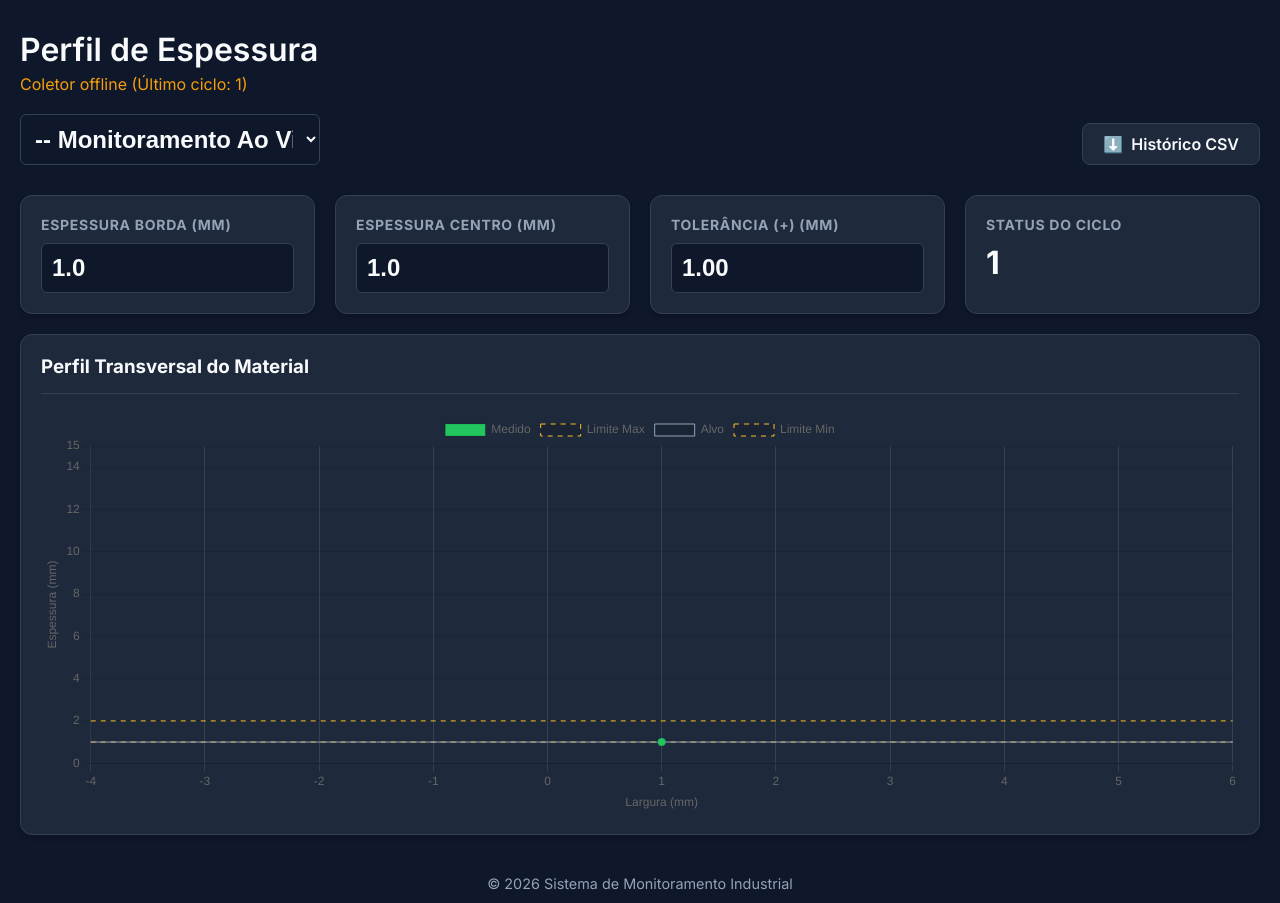
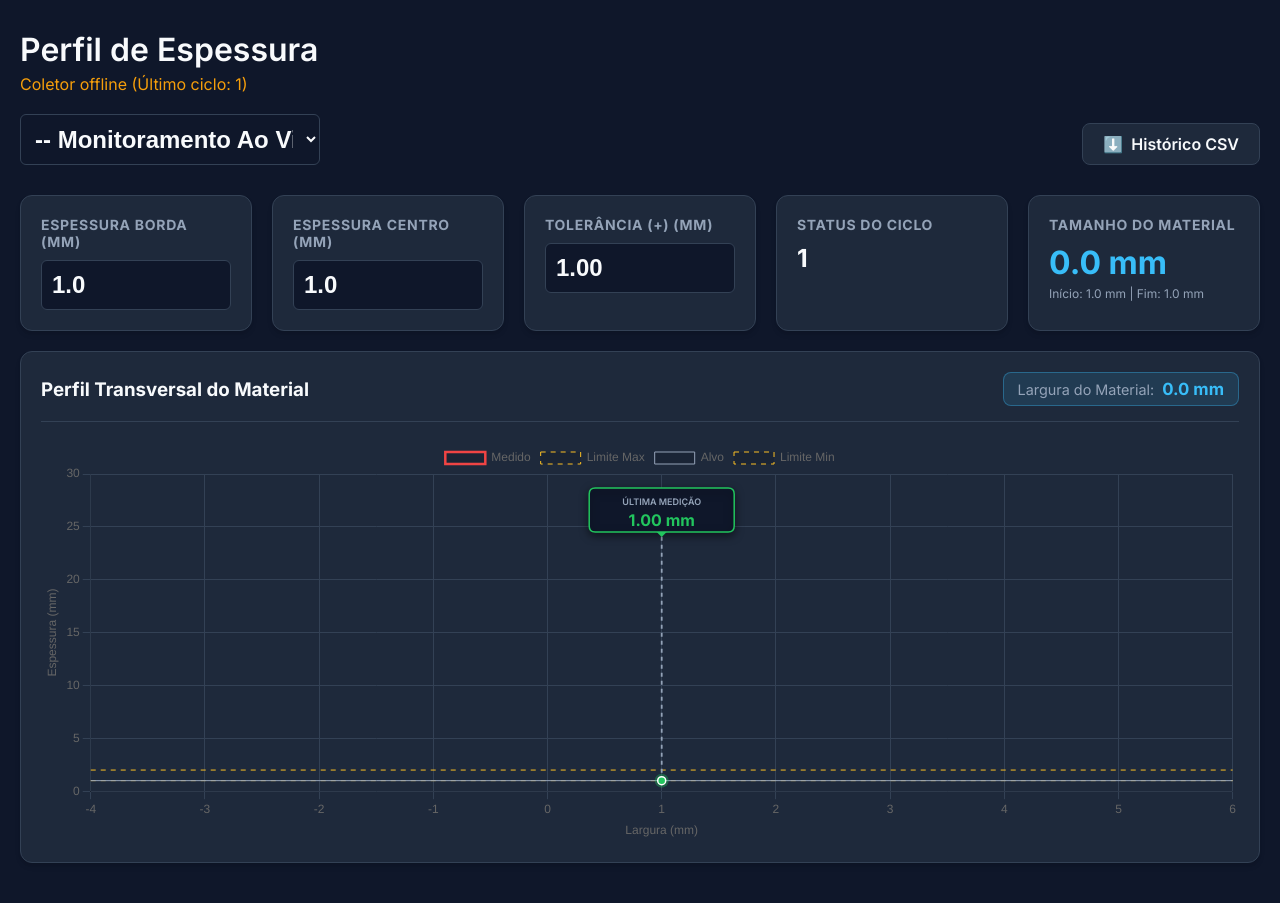
Before and after one commit to programasindustriais13/medidor_espessura, a Django app: page / in a window 1280 px wide. Shown: the part 100-1003 px from the top of the page. Run offline with Django 4.2, Linux system fonts and the light colour scheme; tables that the repository leaves empty hold one stand-in row (values such as "Sample post").

Commit message:
feat(dashboard): escala de 30mm, perfil continuo em linha, rastreador tempo real e calculo de largura do material

```diff
--- a/core/static/css/style.css
+++ b/core/static/css/style.css
@@ -135,7 +135,7 @@ body {
 
 .metrics-row {
     display: grid;
-    grid-template-columns: repeat(auto-fit, minmax(250px, 1fr));
+    grid-template-columns: repeat(auto-fit, minmax(200px, 1fr));
     gap: 20px;
 }
 
--- a/core/static/js/dashboard.js
+++ b/core/static/js/dashboard.js
@@ -2,21 +2,43 @@ document.addEventListener('DOMContentLoaded', function () {
     const ctx = document.getElementById('profileChart').getContext('2d');
 
     // Elementos de UI
-    const scanSelect = document.createElement('select'); // Criaremos dinamicamente no header
+    const scanSelect = document.createElement('select');
     scanSelect.className = 'input-control';
     scanSelect.style.maxWidth = '300px';
 
     // Inserir seletor no header
     const pageHeaderDiv = document.querySelector('.page-header > div');
+    if (pageHeaderDiv) {
         pageHeaderDiv.appendChild(document.createElement('br'));
         pageHeaderDiv.appendChild(scanSelect);
+    }
 
     const statusText = document.getElementById('scan-status-text');
     const scanIdText = document.getElementById('current-scan-id');
     const exportBtn = document.querySelector('a[href*="exportar"]');
 
+    // Elementos de Largura / Tamanho do Material
+    const widthValElem = document.getElementById('material-width-val');
+    const widthSubtextElem = document.getElementById('material-range-subtext');
+    const badgeWidthElem = document.getElementById('badge-width-val');
+
     let currentChart = null;
     let selectedScanId = null;
+
+    // Função utilitária universal para desenhar retângulos arredondados no canvas
+    function drawRoundedRect(canvasCtx, x, y, width, height, radius) {
+        canvasCtx.beginPath();
+        canvasCtx.moveTo(x + radius, y);
+        canvasCtx.lineTo(x + width - radius, y);
+        canvasCtx.quadraticCurveTo(x + width, y, x + width, y + radius);
+        canvasCtx.lineTo(x + width, y + height - radius);
+        canvasCtx.quadraticCurveTo(x + width, y + height, x + width - radius, y + height);
+        canvasCtx.lineTo(x + radius, y + height);
+        canvasCtx.quadraticCurveTo(x, y + height, x, y + height - radius);
+        canvasCtx.lineTo(x, y + radius);
+        canvasCtx.quadraticCurveTo(x, y, x + radius, y);
+        canvasCtx.closePath();
+    }
 
     // Carregar lista de Scans
     async function loadScanList() {
@@ -25,33 +47,151 @@ document.addEventListener('DOMContentLoaded', function () {
             const json = await res.json();
 
             scanSelect.innerHTML = '<option value="">-- Monitoramento Ao Vivo --</option>';
+            if (json.scans && Array.isArray(json.scans)) {
                 json.scans.forEach(sid => {
                     const opt = document.createElement('option');
                     opt.value = sid;
                     opt.textContent = sid.replace('SCAN_', '') + ' (Histórico)';
                     scanSelect.appendChild(opt);
                 });
-        } catch (e) { console.error('Erro loading scans', e); }
             }
+        } catch (e) {
+            console.error('Erro loading scans', e);
+        }
+    }
+
+    // Plugin customizado para desenhar a linha tracejada e a caixa com a espessura atual em tempo real
+    const realtimeTrackerPlugin = {
+        id: 'realtimeTracker',
+        afterDatasetsDraw(chart) {
+            const tracker = chart.options?.plugins?.realtimeTracker;
+            if (!tracker || !tracker.active || !tracker.point) return;
+
+            const { ctx: c, chartArea, scales: { x, y } } = chart;
+            const pt = tracker.point;
+
+            if (pt.x === undefined || pt.y === undefined) return;
+
+            const px = x.getPixelForValue(pt.x);
+            const py = y.getPixelForValue(pt.y);
+
+            // Validar limites visíveis da área de dados
+            if (isNaN(px) || isNaN(py) || px < chartArea.left - 5 || px > chartArea.right + 5 || py < chartArea.top - 5 || py > chartArea.bottom + 5) {
+                return;
+            }
+
+            c.save();
+
+            // Dimensões da caixa de medição atual
+            const boxWidth = 145;
+            const boxHeight = 44;
+            const boxY = chartArea.top + 14;
+
+            // Clampar boxX para ficar sempre totalmente dentro da área visível do gráfico
+            let boxX = px - boxWidth / 2;
+            if (boxX < chartArea.left + 8) boxX = chartArea.left + 8;
+            if (boxX + boxWidth > chartArea.right - 8) boxX = chartArea.right - boxWidth - 8;
+
+            // 1. Linha tracejada subindo da medição atual até a base da caixa flutuante
+            const lineEndY = boxY + boxHeight;
+            c.beginPath();
+            c.setLineDash([4, 4]);
+            c.strokeStyle = tracker.isScanning ? '#38bdf8' : '#94a3b8';
+            c.lineWidth = 1.8;
+            c.moveTo(px, py);
+            c.lineTo(px, lineEndY);
+            c.stroke();
+
+            // 2. Ponto pulsante no gráfico na coordenada exata medida
+            c.setLineDash([]);
+            // Halo suave ao redor do ponto medido
+            c.beginPath();
+            c.arc(px, py, 7, 0, 2 * Math.PI);
+            c.fillStyle = pt.is_ok ? 'rgba(34, 197, 94, 0.35)' : 'rgba(239, 68, 68, 0.35)';
+            c.fill();
+
+            // Círculo central nítido
+            c.beginPath();
+            c.arc(px, py, 4, 0, 2 * Math.PI);
+            c.fillStyle = pt.is_ok ? '#22c55e' : '#ef4444';
+            c.strokeStyle = '#ffffff';
+            c.lineWidth = 1.5;
+            c.fill();
+            c.stroke();
+
+            // 3. Caixa flutuante no topo do gráfico
+            c.shadowColor = 'rgba(0, 0, 0, 0.5)';
+            c.shadowBlur = 8;
+            c.shadowOffsetY = 3;
+
+            c.fillStyle = '#0f172a';
+            c.strokeStyle = pt.is_ok ? '#22c55e' : (tracker.isScanning ? '#38bdf8' : '#64748b');
+            c.lineWidth = 1.5;
+
+            drawRoundedRect(c, boxX, boxY, boxWidth, boxHeight, 6);
+            c.fill();
+            c.stroke();
+
+            // Reset de sombra para os textos
+            c.shadowColor = 'transparent';
+
+            // Ponteiro triangular apontando para a linha da coordenada X
+            const pointerX = Math.min(Math.max(px, boxX + 12), boxX + boxWidth - 12);
+            c.beginPath();
+            c.moveTo(pointerX - 5, boxY + boxHeight);
+            c.lineTo(pointerX + 5, boxY + boxHeight);
+            c.lineTo(pointerX, boxY + boxHeight + 5);
+            c.closePath();
+            c.fillStyle = pt.is_ok ? '#22c55e' : (tracker.isScanning ? '#38bdf8' : '#64748b');
+            c.fill();
+
+            // 4. Textos internos na caixa
+            c.textAlign = 'center';
+            c.font = '600 9px Inter, sans-serif';
+            c.fillStyle = '#94a3b8';
+            const headerLabel = tracker.isScanning ? '● MEDIÇÃO ATUAL' : 'ÚLTIMA MEDIÇÃO';
+            c.fillText(headerLabel, boxX + boxWidth / 2, boxY + 14);
+
+            // Valor da espessura atual (destaque grande)
+            c.font = 'bold 16px Inter, sans-serif';
+            c.fillStyle = pt.is_ok ? '#22c55e' : '#f8fafc';
+            c.fillText(`${pt.y.toFixed(2)} mm`, boxX + boxWidth / 2, boxY + 33);
+
+            c.restore();
+        }
+    };
 
     // Configuração Inicial do Gráfico
     function initChart() {
         currentChart = new Chart(ctx, {
-            type: 'scatter',
+            type: 'line',
+            plugins: [realtimeTrackerPlugin],
             data: {
                 datasets: [
                     {
                         label: 'Medido',
                         data: [],
-                        backgroundColor: ctx => ctx.raw?.is_ok ? '#22c55e' : '#ef4444',
-                        pointRadius: 4,
+                        type: 'line',
+                        borderColor: '#ef4444', // Linha base vermelha (fora de tolerância)
+                        borderWidth: 2.5,
+                        pointRadius: 0, // Sem pontos dispersos
+                        pointHoverRadius: 6,
+                        pointHitRadius: 10,
+                        tension: 0,
+                        fill: false,
+                        segment: {
+                            borderColor: ctxSeg => {
+                                const p = ctxSeg.p1?.raw;
+                                return p?.is_ok ? '#22c55e' : '#ef4444';
+                            }
+                        },
                         order: 1
                     },
                     {
                         label: 'Limite Max',
                         data: [],
                         type: 'line',
-                        borderColor: '#fbbf24', // Yellow/Orange
+                        borderColor: '#fbbf24', // Amarelo
                         borderDash: [5, 5],
                         pointRadius: 0,
                         borderWidth: 1,
@@ -65,13 +205,14 @@ document.addEventListener('DOMContentLoaded', function () {
                         borderColor: '#94a3b8',
                         borderWidth: 1,
                         pointRadius: 0,
+                        fill: false,
                         order: 3
                     },
                     {
                         label: 'Limite Min',
                         data: [],
                         type: 'line',
-                        borderColor: '#fbbf24',
+                        borderColor: '#fbbf24', // Amarelo
                         borderDash: [5, 5],
                         pointRadius: 0,
                         borderWidth: 1,
@@ -88,16 +229,24 @@ document.addEventListener('DOMContentLoaded', function () {
                         type: 'linear',
                         position: 'bottom',
                         title: { display: true, text: 'Largura (mm)' },
-                        // min: 0, max: 600 -- Removido para auto-scale
                         grid: { color: '#334155' }
                     },
                     y: {
                         title: { display: true, text: 'Espessura (mm)' },
                         min: 0,
-                        max: 15 // Range típico
+                        max: 30, // Escala aumentada de 15 para 30mm conforme solicitado
+                        grid: { color: '#334155' },
+                        ticks: {
+                            stepSize: 5
+                        }
                     }
                 },
                 plugins: {
+                    realtimeTracker: {
+                        active: false,
+                        isScanning: false,
+                        point: null
+                    },
                     tooltip: {
                         callbacks: {
                             label: function (context) {
@@ -119,31 +268,32 @@ document.addEventListener('DOMContentLoaded', function () {
 
     async function fetchData() {
         try {
-            // Coletar parêmetros de configuração da UI
+            // Coletar parâmetros de configuração da UI
             const params = new URLSearchParams();
             if (selectedScanId) params.append('scan_id', selectedScanId);
 
-            // Parametros de Lógica (enviados para o backend recalcular na hora)
-            // Parametros de Lógica
+            // Parâmetros de Lógica (enviados para o backend recalcular na hora)
             params.append('esp_borda', (document.getElementById('logic-esp-borda')?.value || 2.0).toString().replace(',', '.'));
             params.append('centro', (document.getElementById('logic-centro')?.value || 10).toString().replace(',', '.'));
             params.append('tol', (document.getElementById('logic-tol')?.value || 0.5).toString().replace(',', '.'));
 
             const response = await fetch(`/api/dados/?${params.toString()}`);
             const json = await response.json();
-            console.log('Dados recebidos:', json); // Debug
 
             const collStatus = json.collector_status || 'IDLE';
 
             if (json.scan_id) {
                 // Atualizar UI
                 const displayId = json.scan_id.replace('SCAN_', '');
-                scanIdText.textContent = displayId;
+                if (scanIdText) scanIdText.textContent = displayId;
 
                 // Formar URL de exportação com os mesmos parâmetros para manter coerência
+                if (exportBtn) {
                     const csvParams = new URLSearchParams(params);
                     exportBtn.href = `/exportar/csv/?${csvParams.toString()}`;
+                }
 
+                if (statusText) {
                     if (selectedScanId) {
                         statusText.textContent = "Modo: Visualização de Histórico";
                         statusText.style.color = '#fbbf24';
@@ -162,25 +312,53 @@ document.addEventListener('DOMContentLoaded', function () {
                             statusText.style.color = '#94a3b8';
                         }
                     }
+                }
 
-                // Parsear Dados
-                const points = json.data;
+                const points = json.data || [];
+
+                // Atualizar Informações de Tamanho/Largura do Material (calculado com corte > 0.9 mm)
+                let mat = json.material;
+                if (!mat || mat.largura === null || mat.largura === undefined) {
+                    // Fallback de cálculo direto no cliente caso o payload ainda não contenha material
+                    const validPoints = points.filter(p => p.y > 0.9);
+                    if (validPoints.length > 0) {
+                        const xs = validPoints.map(p => p.x);
+                        const minX = Math.min(...xs);
+                        const maxX = Math.max(...xs);
+                        mat = {
+                            largura: Math.round((maxX - minX) * 100) / 100,
+                            x_inicial: minX,
+                            x_final: maxX
+                        };
+                    }
+                }
+
+                if (mat && mat.largura !== null && mat.largura !== undefined) {
+                    const formattedWidth = `${mat.largura.toFixed(1)} mm`;
+                    if (widthValElem) widthValElem.textContent = formattedWidth;
+                    if (badgeWidthElem) badgeWidthElem.textContent = formattedWidth;
+                    if (widthSubtextElem) {
+                        widthSubtextElem.textContent = `Início: ${mat.x_inicial.toFixed(1)} mm | Fim: ${mat.x_final.toFixed(1)} mm`;
+                    }
+                } else {
+                    if (widthValElem) widthValElem.textContent = '-- mm';
+                    if (badgeWidthElem) badgeWidthElem.textContent = '-- mm';
+                    if (widthSubtextElem) widthSubtextElem.textContent = '';
+                }
 
                 // Mapear datasets
-                // Ponto medido com coordenadas reais
-                currentChart.data.datasets[0].data = points.map(p => ({
+                if (points.length > 0) {
+                    // Ordenar por X para formar uma linha contínua e sem cruzamento
+                    const sortedPoints = [...points].sort((a, b) => a.x - b.x);
+
+                    currentChart.data.datasets[0].data = sortedPoints.map(p => ({
                         x: p.x, y: p.y, is_ok: p.is_ok, target: p.target, zona: p.zona
                     }));
 
-                // Linhas de Referência (construir perfil contínuo ordenado por X)
-                if (points.length > 0) {
-                    const sortedPoints = [...points].sort((a, b) => a.x - b.x);
                     const minX = sortedPoints[0].x;
                     const maxX = sortedPoints[sortedPoints.length - 1].x;
 
                     if (minX === maxX) {
-                        // Quando todas as coordenadas X são idênticas (ex: X=0 em medição pontual),
-                        // traça linhas de referência horizontais visíveis delimitando a faixa
                         const spanMin = minX === 0 ? 0 : minX - 5;
                         const spanMax = minX === 0 ? 10 : minX + 5;
                         const p0 = points[0];
@@ -192,16 +370,48 @@ document.addEventListener('DOMContentLoaded', function () {
                         currentChart.data.datasets[2].data = sortedPoints.map(p => ({ x: p.x, y: p.target }));
                         currentChart.data.datasets[3].data = sortedPoints.map(p => ({ x: p.x, y: p.min }));
                     }
+
+                    // Garantir escala mínima de 30mm conforme solicitado (e expandir se passar de 30mm)
+                    const maxY = Math.max(...points.map(p => p.y || 0));
+                    currentChart.options.scales.y.min = 0;
+                    currentChart.options.scales.y.max = Math.max(30, Math.ceil((maxY + 2) / 5) * 5);
+
+                    // Indicador em tempo real: linha tracejada subindo para caixa com espessura atual
+                    const isScanning = collStatus === 'SCANNING' || json.is_live_cycle;
+                    const latestPoint = points[points.length - 1]; // Ponto mais recente na ordem cronológica de varredura
+                    if (latestPoint && (isScanning || !selectedScanId)) {
+                        currentChart.options.plugins.realtimeTracker = {
+                            active: true,
+                            isScanning: isScanning,
+                            point: latestPoint
+                        };
                     } else {
-                    currentChart.data.datasets[1].data = [];
-                    currentChart.data.datasets[2].data = [];
-                    currentChart.data.datasets[3].data = [];
+                        currentChart.options.plugins.realtimeTracker = {
+                            active: false,
+                            isScanning: false,
+                            point: null
+                        };
+                    }
+                } else {
+                    currentChart.data.datasets.forEach(d => d.data = []);
+                    currentChart.options.plugins.realtimeTracker = {
+                        active: false,
+                        isScanning: false,
+                        point: null
+                    };
                 }
 
                 currentChart.update();
             } else {
-                scanIdText.textContent = "--";
-                if (!selectedScanId) {
+                if (scanIdText) scanIdText.textContent = "--";
+                if (widthValElem) widthValElem.textContent = '-- mm';
+                if (badgeWidthElem) badgeWidthElem.textContent = '-- mm';
+                if (widthSubtextElem) widthSubtextElem.textContent = '';
+                if (currentChart && currentChart.options.plugins.realtimeTracker) {
+                    currentChart.options.plugins.realtimeTracker.active = false;
+                }
+
+                if (!selectedScanId && statusText) {
                     if (collStatus === 'NO_COMMUNICATION') {
                         statusText.textContent = "⚠️ Sem comunicação com o Scada-LTS";
                         statusText.style.color = '#ef4444';
@@ -228,7 +438,8 @@ document.addEventListener('DOMContentLoaded', function () {
 
     // Recarregar se mudar config
     ['logic-esp-borda', 'logic-centro', 'logic-tol'].forEach(id => {
-        document.getElementById(id).addEventListener('change', () => fetchData());
+        const elem = document.getElementById(id);
+        if (elem) elem.addEventListener('change', () => fetchData());
     });
 
     // Eventos
--- a/core/templates/core/dashboard.html
+++ b/core/templates/core/dashboard.html
@@ -32,14 +32,23 @@
         </div>
         <div class="card metric-card">
             <h3>Status do Ciclo</h3>
-            <div class="value" id="current-scan-id">--</div>
+            <div class="value" id="current-scan-id" style="font-size: 1.55rem; word-break: break-all;">--</div>
+        </div>
+        <div class="card metric-card">
+            <h3>Tamanho do Material</h3>
+            <div class="value" id="material-width-val" style="color: var(--accent-color);">-- mm</div>
+            <p class="metric-subtext" id="material-range-subtext" style="font-size: 0.75rem; color: var(--text-secondary); margin-top: 4px;"></p>
         </div>
     </div>
 
     <!-- Gráfico de Perfil -->
     <div class="card chart-card">
-        <div class="chart-header">
+        <div class="chart-header" style="display: flex; justify-content: space-between; align-items: center; flex-wrap: wrap; gap: 10px;">
             <h3>Perfil Transversal do Material</h3>
+            <div class="chart-badge" id="chart-material-badge" style="background: rgba(56, 189, 248, 0.12); border: 1px solid rgba(56, 189, 248, 0.35); padding: 6px 14px; border-radius: 8px; font-size: 0.9rem; color: var(--text-secondary); display: inline-flex; align-items: center; gap: 8px;">
+                <span>Largura do Material:</span>
+                <strong id="badge-width-val" style="color: var(--accent-color); font-size: 1.05rem;">-- mm</strong>
+            </div>
         </div>
         <div class="chart-container">
             <canvas id="profileChart"></canvas>
@@ -49,5 +58,5 @@
 {% endblock %}
 
 {% block scripts %}
-<script src="{% static 'js/dashboard.js' %}"></script>
+<script src="{% static 'js/dashboard.js' %}?v={% now 'U' %}"></script>
 {% endblock %}
--- a/core/views.py
+++ b/core/views.py
@@ -64,7 +64,14 @@ def api_dados_scada(request):
             'collector_status': collector_status,
             'is_live_cycle': False,
             'count': 0,
-            'data': []
+            'data': [],
+            'material': {
+                'largura': None,
+                'x_inicial': None,
+                'x_final': None,
+                'pontos_validos': 0,
+                'corte_min': 0.9
+            }
         })
 
     # Buscar dados ordenados por Data Leitura (para manter ordem cronológica de varredura)
@@ -88,12 +95,16 @@ def api_dados_scada(request):
             'ts': l.data_leitura.strftime('%H:%M:%S')
         })
 
+    # Cálculo do tamanho total do material (distância final - distância inicial para espessura > 0.9 mm)
+    info_material = ProfileLogic.calcular_tamanho_material(data, corte_min=0.9)
+
     return JsonResponse({
         'scan_id': scan_id,
         'collector_status': collector_status,
         'is_live_cycle': is_live_cycle,
         'count': len(data),
-        'data': data
+        'data': data,
+        'material': info_material
     })
 
 def exportar_csv(request):
```
Also changed, not shown: core/profile_logic.py (+50 -0 lines), core/tests.py (+29 -0 lines). Lines whose indentation alone changed are shown as unchanged.
